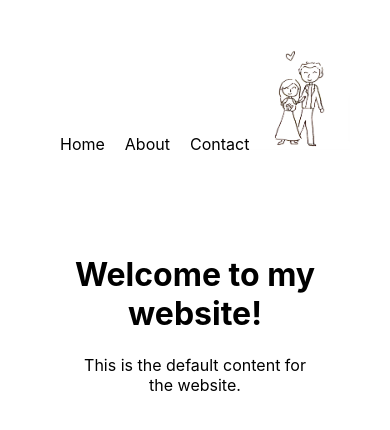
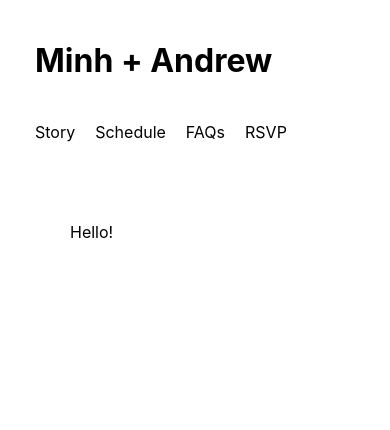
Before and after one commit to anotherminh/minhdrew, a React (Create React App) app: page / in a window 390 px wide. Shown: the top 430 px of the page. Built offline with nearby package versions, Linux system fonts and the light colour scheme.

Commit message:
responsive design, added react router

```diff
--- a/package.json
+++ b/package.json
@@ -5,6 +5,7 @@
   "dependencies": {
     "react": "^18.2.0",
     "react-dom": "^18.2.0",
+    "react-router-dom": "^6.6.1",
     "react-scripts": "5.0.1",
     "web-vitals": "^2.1.0"
   },
--- a/src/App.css
+++ b/src/App.css
@@ -5,24 +5,24 @@
 .navigation-container {
   display: flex;
   flex-direction: row;
-  align-items: baseline;
+  align-items: center;
   justify-content: space-between;
   margin: 50px;
 }
 
 /* Style the logo */
-.logo {
-  width: 100px;
-  height: 100px;
+.title-logo {
+  height: 100%;
   border-radius: 50%;
   text-align: center;
-  line-height: 100px;
-  color: #fff;
+  color: black;
+  display: flex;
+  align-items: center;
+  padding: 10px;
 }
 
 /* Style the navigation bar */
 .nav {
-  width: 200px;
   height: 100%;
   color: black;
   box-sizing: border-box;
@@ -42,9 +42,24 @@
   text-decoration: underline;
 }
 
+.rsvp-button-container {
+  width: 200px;
+}
+
 /* Style the content container */
-.content {
+.page-content {
   margin: 50px;
   padding: 20px;
   box-sizing: border-box;
 }
+
+@media (max-width: 600px) {
+  .logo {
+    display: none;
+  }
+  .navigation-container {
+    flex-direction: column-reverse;
+    align-items: flex-start;
+    margin: 10px 25px;
+  }
+}
--- a/src/App.js
+++ b/src/App.js
@@ -1,18 +1,14 @@
 import "./App.css";
-import * as components from "./components";
+import { OurStory } from "./components";
+import { Routes, Route, BrowserRouter as Router } from "react-router-dom";
 
 function App() {
   return (
-    <div className="App">
-      <body>
-        <components.NavigationBar />
-
-        <div className="content">
-          <h1>Welcome to my website!</h1>
-          <p>This is the default content for the website.</p>
-        </div>
-      </body>
-    </div>
+    <Router>
+      <Routes>
+        <Route path="/" element={<OurStory />} />
+      </Routes>
+    </Router>
   );
 }
 
--- a/src/components/NavigationBar.js
+++ b/src/components/NavigationBar.js
@@ -5,18 +5,24 @@ export const NavigationBar = () => {
   return (
     <div className="navigation-container">
       <nav className="nav">
-        <a href="#">Home</a>
-        <a href="#">About</a>
-        <a href="#">Contact</a>
+        <a href="#">Story</a>
+        <a href="#schedule">Schedule</a>
+        <a href="#faqs">FAQs</a>
+        <a href="#faqs">RSVP</a>
       </nav>
-      <div className="logo">
+      <div className="title-logo">
+        <h1>Minh + Andrew</h1>
         <img
+          className="logo"
           src={logo}
           alt="minh-and-andrew-wedding-logo"
           width="100"
           height="100"
         />
       </div>
+      {/* <div className="rsvp-button-container">
+        <a href="#rsvp">RSVP</a>
+      </div> */}
     </div>
   );
 };
--- /dev/null
+++ b/src/components/OurStory.js
@@ -0,0 +1,6 @@
+import React from "react";
+import { Page } from "./Page";
+
+export const OurStory = () => {
+  return <Page>Hello!</Page>;
+};
--- /dev/null
+++ b/src/components/Page.js
@@ -0,0 +1,11 @@
+import React from "react";
+import { NavigationBar } from "./NavigationBar";
+
+export const Page = ({ children }) => {
+  return (
+    <div className="page-container">
+      <NavigationBar />
+      <div className="page-content">{children}</div>
+    </div>
+  );
+};
--- a/src/components/index.js
+++ b/src/components/index.js
@@ -1 +1,2 @@
 export { NavigationBar } from "./NavigationBar";
+export { OurStory } from "./OurStory";
```
Also changed, not shown: 1 other file (tests, documents, lock files or other folders).
